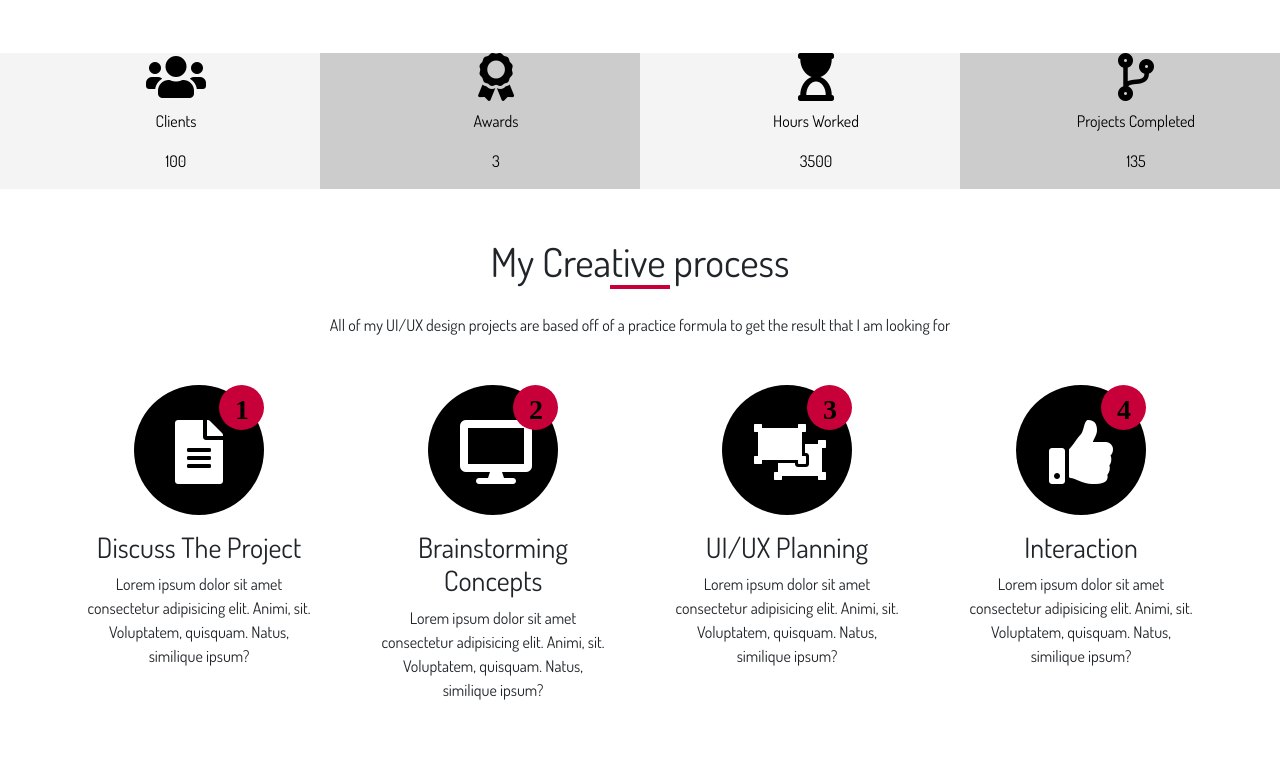
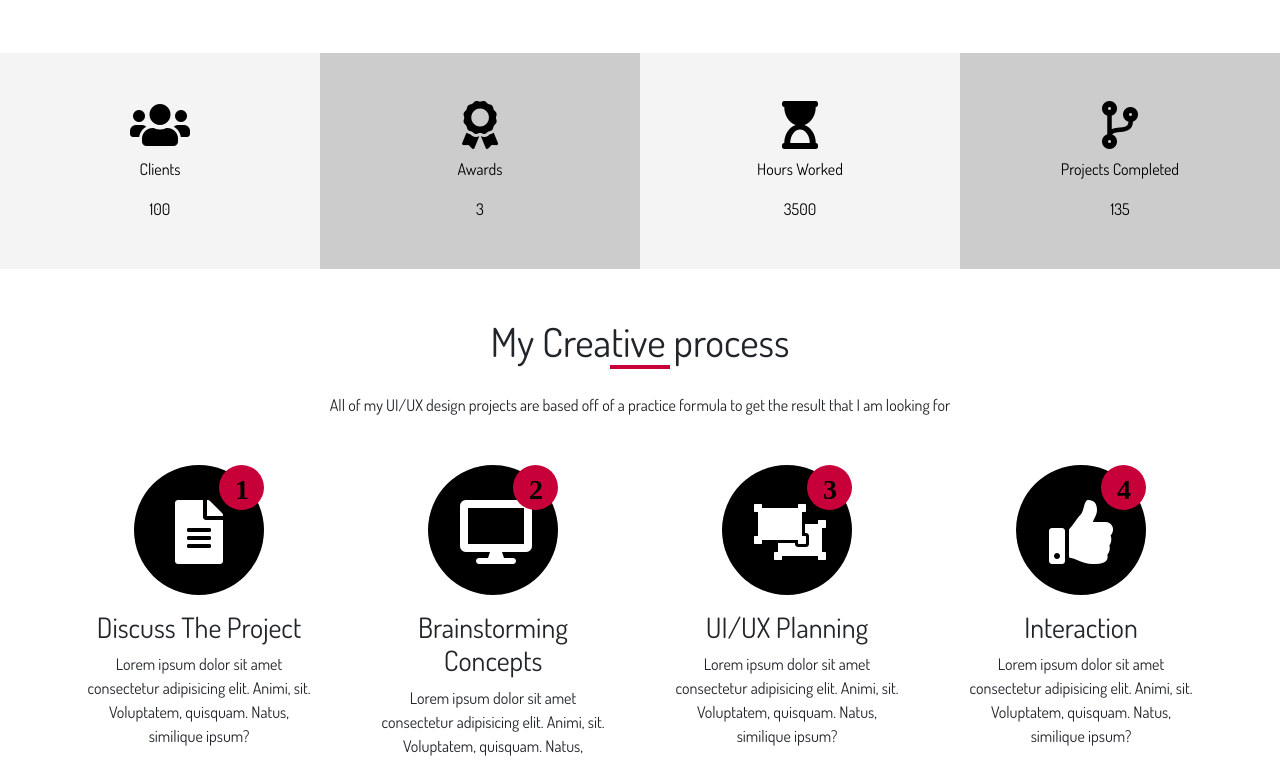
Before and after one commit to sajidahmed167/Portfolio-website-full-responsive, a plain HTML site: page index.html in a window 1280 px wide. Shown: the part 1165-1927 px from the top of the page. Drawn offline with nearby package versions, Linux system fonts and the light colour scheme.

Commit message:
prototype 1.2

```diff
--- a/css/main.scss
+++ b/css/main.scss
@@ -232,6 +232,11 @@ h1::after {
 .img-work{
     max-width: 850px;
     width: 100%;
+}
+
+.ula{
+    margin: 0;
+    padding: 0;
 }
 
 
--- a/index.html
+++ b/index.html
@@ -67,29 +67,29 @@
     <!-- section2 star -->
       <section id="" class="">
         <div class="specialty-content">
-          <div class="bg-lightgrey-c-black text-align-center ">
-            <ul>
+          <div class="bg-lightgrey-c-black text-align-center pt-5 pb-5">
+            <ul class="ula">
               <li><i class="fas fa-users fa-3x mb-2"></i></li>
               <li class="mb-3">Clients</li>
               <li class="">100</li>
             </ul>
           </div>
-          <div class="bg-grey-c-black text-align-center">
-            <ul>
+          <div class="bg-grey-c-black text-align-center pt-5 pb-5">
+            <ul class="ula">
               <li><i class="fas fa-award fa-3x mb-2"></i></li>
               <li class="mb-3">Awards</li>
               <li class="">3</li>
             </ul>
           </div>
-          <div class="bg-lightgrey-c-black text-align-center ">
-            <ul>
+          <div class="bg-lightgrey-c-black text-align-center pt-5 pb-5">
+            <ul class="ula">
               <li><i class="fas fa-hourglass-start fa-3x mb-2"></i></li>
               <li class="mb-3">Hours Worked</li>
               <li class="">3500</li>
             </ul>
           </div>
-          <div class="bg-grey-c-black text-align-center ">
-            <ul>
+          <div class="bg-grey-c-black text-align-center pt-5 pb-5">
+            <ul class="ula">
               <li><i class="fas fa-code-branch fa-3x mb-2"></i></li>
               <li class="mb-3">Projects Completed</li>
               <li class="">135</li>
```
Also changed, not shown: css/main.css, 1 other file.
